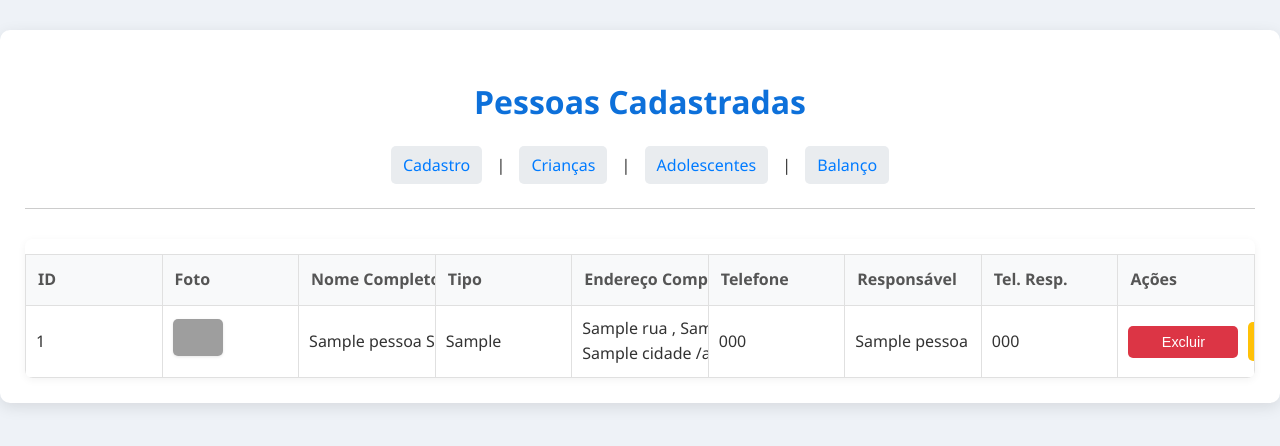
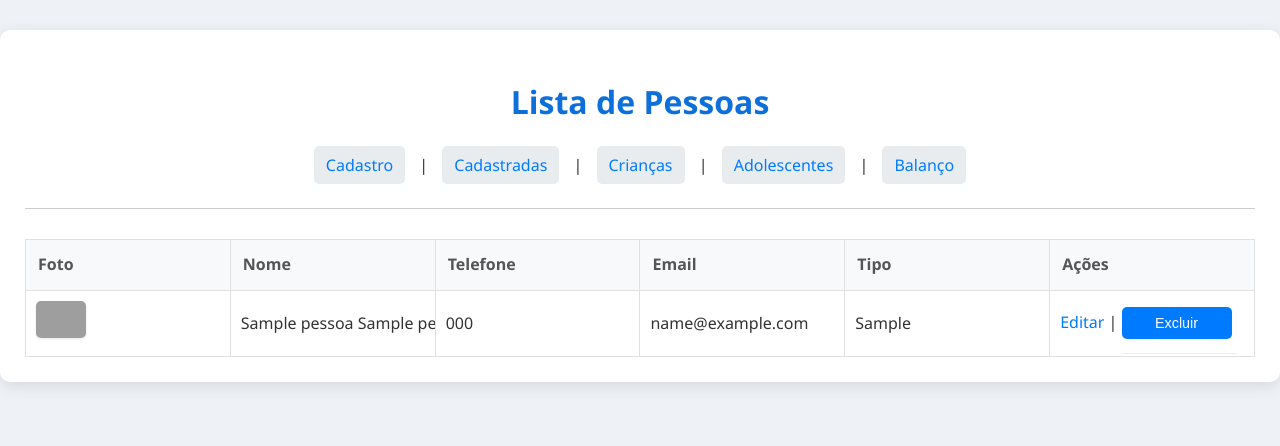
Before and after one commit to CleveOP/sqlite-tools-win-x64-3500100, a Flask app: template templates/lista_pessoas.html in a window 1280 px wide. Shown: the top 446 px of the page. Run offline with Flask 3, Linux system fonts and the light colour scheme; the template is opened without the code that fills it: most values are stand-ins (such as "Sample title", 1, 10 or a date in 2020); some libraries are stand-ins or nearby versions; grey boxes are pictures that could not be loaded.

Commit message:
imclui fotos no banco de dados

```diff
--- a/app.py
+++ b/app.py
@@ -1,18 +1,16 @@
-from flask import Flask, render_template, request, redirect, url_for, flash, jsonify
+from flask import Flask, render_template, request, redirect, url_for, flash, jsonify, send_file
 import psycopg2
 import os
 import secrets
 from datetime import datetime
+from io import BytesIO
 
 app = Flask(__name__)
 app.secret_key = os.environ.get('SECRET_KEY', secrets.token_hex(16))
 
 DATABASE_URL = os.environ.get('DATABASE_URL')
 
-# Configuração para upload de fotos
-UPLOAD_FOLDER = 'static/fotos_pessoas'
 ALLOWED_EXTENSIONS = {'png', 'jpg', 'jpeg', 'gif'}
-app.config['UPLOAD_FOLDER'] = UPLOAD_FOLDER
 
 def allowed_file(filename):
     return '.' in filename and \
@@ -34,7 +32,7 @@ def create_table():
             email TEXT,
             endereco TEXT,
             data_nascimento TEXT,
-            foto_path TEXT,
+            foto BYTEA,  -- campo para imagem binária
             sobrenome TEXT,
             tipo_cadastro TEXT,
             rua TEXT,
@@ -86,18 +84,11 @@ def cadastro():
         nome_responsavel = request.form.get('nome_responsavel')
         telefone_responsavel = request.form.get('telefone_responsavel')
 
-        foto_path_for_db = None
+        foto_bytes = None
         if 'foto' in request.files and request.files['foto'].filename != '':
             foto = request.files['foto']
             if foto and allowed_file(foto.filename):
-                upload_dir_fs = os.path.join(app.root_path, app.config['UPLOAD_FOLDER'])
-                os.makedirs(upload_dir_fs, exist_ok=True)
-
-                filename_unique = secrets.token_hex(8) + os.path.splitext(foto.filename)[1]
-                full_file_path_fs = os.path.join(upload_dir_fs, filename_unique)
-                foto.save(full_file_path_fs)
-
-                foto_path_for_db = os.path.join('fotos_pessoas', filename_unique).replace('\\', '/')
+                foto_bytes = foto.read()
             else:
                 flash('Tipo de arquivo de foto não permitido!', 'error')
 
@@ -109,12 +100,12 @@ def cadastro():
                 with conn.cursor() as cursor:
                     cursor.execute('''
                         INSERT INTO pessoas (
-                            nome, telefone, email, endereco, data_nascimento, foto_path,
+                            nome, telefone, email, endereco, data_nascimento, foto,
                             sobrenome, tipo_cadastro, rua, numero, bairro, cidade, estado, cep,
                             nome_responsavel, telefone_responsavel
                         ) VALUES (%s, %s, %s, %s, %s, %s, %s, %s, %s, %s, %s, %s, %s, %s, %s, %s)
                     ''', (
-                        nome, telefone, email, endereco, data_nascimento, foto_path_for_db,
+                        nome, telefone, email, endereco, data_nascimento, foto_bytes,
                         sobrenome, tipo_cadastro, rua, numero, bairro, cidade, estado, cep,
                         nome_responsavel, telefone_responsavel
                     ))
@@ -139,6 +130,18 @@ def lista_pessoas():
         pessoas = [dict(zip(colnames, row)) for row in pessoas]
     conn.close()
     return render_template('lista_pessoas.html', pessoas=pessoas)
+
+@app.route('/imagem_pessoa/<int:pessoa_id>')
+def imagem_pessoa(pessoa_id):
+    conn = get_db_connection()
+    with conn.cursor() as cursor:
+        cursor.execute('SELECT foto FROM pessoas WHERE id = %s', (pessoa_id,))
+        row = cursor.fetchone()
+    conn.close()
+    if row and row[0]:
+        return send_file(BytesIO(row[0]), mimetype='image/png')
+    else:
+        return redirect(url_for('static', filename='img/sem_foto.png'))
 
 @app.route('/editar_pessoa/<int:pessoa_id>', methods=('GET', 'POST'))
 def editar_pessoa(pessoa_id):
@@ -172,30 +175,15 @@ def editar_pessoa(pessoa_id):
         nome_responsavel = request.form.get('nome_responsavel')
         telefone_responsavel = request.form.get('telefone_responsavel')
 
-        foto_path_for_db = pessoa['foto_path']
+        foto_bytes = pessoa['foto']
 
-        if request.form.get('remover_foto') == 'true' and foto_path_for_db:
-            full_file_path_fs = os.path.join(app.root_path, 'static', foto_path_for_db)
-            if os.path.exists(full_file_path_fs):
-                os.remove(full_file_path_fs)
-            foto_path_for_db = None
+        if request.form.get('remover_foto') == 'true':
+            foto_bytes = None
 
         if 'foto' in request.files and request.files['foto'].filename != '':
             nova_foto = request.files['foto']
             if nova_foto and allowed_file(nova_foto.filename):
-                upload_dir_fs = os.path.join(app.root_path, app.config['UPLOAD_FOLDER'])
-                os.makedirs(upload_dir_fs, exist_ok=True)
-
-                if foto_path_for_db and request.form.get('remover_foto') != 'true':
-                    full_file_path_fs_old = os.path.join(app.root_path, 'static', foto_path_for_db)
-                    if os.path.exists(full_file_path_fs_old):
-                        os.remove(full_file_path_fs_old)
-
-                filename_unique = secrets.token_hex(8) + os.path.splitext(nova_foto.filename)[1]
-                full_file_path_fs = os.path.join(upload_dir_fs, filename_unique)
-                nova_foto.save(full_file_path_fs)
-
-                foto_path_for_db = os.path.join('fotos_pessoas', filename_unique).replace('\\', '/')
+                foto_bytes = nova_foto.read()
             else:
                 flash('Tipo de arquivo de foto não permitido!', 'error')
 
@@ -206,12 +194,12 @@ def editar_pessoa(pessoa_id):
                 with conn.cursor() as cursor:
                     cursor.execute('''
                         UPDATE pessoas SET
-                            nome = %s, telefone = %s, email = %s, endereco = %s, data_nascimento = %s, foto_path = %s,
+                            nome = %s, telefone = %s, email = %s, endereco = %s, data_nascimento = %s, foto = %s,
                             sobrenome = %s, tipo_cadastro = %s, rua = %s, numero = %s, bairro = %s, cidade = %s, estado = %s, cep = %s,
                             nome_responsavel = %s, telefone_responsavel = %s
                         WHERE id = %s
                     ''', (
-                        nome, telefone, email, endereco, data_nascimento, foto_path_for_db,
+                        nome, telefone, email, endereco, data_nascimento, foto_bytes,
                         sobrenome, tipo_cadastro, rua, numero, bairro, cidade, estado, cep,
                         nome_responsavel, telefone_responsavel,
                         pessoa_id
@@ -233,18 +221,8 @@ def excluir_pessoa(pessoa_id):
     conn = get_db_connection()
     try:
         with conn.cursor() as cursor:
-            cursor.execute('SELECT foto_path FROM pessoas WHERE id = %s', (pessoa_id,))
-            pessoa_para_excluir = cursor.fetchone()
-            foto_path = pessoa_para_excluir[0] if pessoa_para_excluir else None
-
             cursor.execute('DELETE FROM pessoas WHERE id = %s', (pessoa_id,))
             conn.commit()
-
-            if foto_path:
-                caminho_completo_foto_fs = os.path.join(app.root_path, 'static', foto_path)
-                if os.path.exists(caminho_completo_foto_fs):
-                    os.remove(caminho_completo_foto_fs)
-
         flash('Pessoa excluída com sucesso!', 'success')
     except Exception as e:
         flash(f'Erro ao excluir pessoa: {e}', 'error')
--- a/templates/lista_pessoas.html
+++ b/templates/lista_pessoas.html
@@ -1,22 +1,22 @@
+<!-- filepath: c:\Users\cleve\OneDrive\Área de Trabalho\sqlite-tools-win-x64-3500100\templates\lista_pessoas.html -->
 <!DOCTYPE html>
 <html lang="pt-br">
 <head>
     <meta charset="UTF-8">
-    <meta name="viewport" content="width=device-width, initial-scale=1.0">
-    <title>Lista de Pessoas - ONG</title>
+    <title>Lista de Pessoas</title>
     <link rel="stylesheet" href="{{ url_for('static', filename='css/style.css') }}">
 </head>
 <body>
     <div class="container">
-        <h1> Pessoas Cadastradas</h1>
+        <h1>Lista de Pessoas</h1>
         <nav class="main-nav">
             <a href="{{ url_for('cadastro') }}">Cadastro</a> |
+            <a href="{{ url_for('lista_pessoas') }}">Cadastradas</a> |
             <a href="{{ url_for('lista_chamada_criancas') }}">Crianças</a> |
             <a href="{{ url_for('lista_chamada_adolescentes') }}">Adolescentes</a> |
             <a href="{{ url_for('balanco_chamadas') }}">Balanço</a>
         </nav>
         <hr>
-
         {% with messages = get_flashed_messages(with_categories=true) %}
             {% if messages %}
                 <ul class="flashes">
@@ -27,123 +27,41 @@
             {% endif %}
         {% endwith %}
 
-        {% if pessoas %}
-        <div class="table-responsive-wrapper">
         <table>
             <thead>
                 <tr>
-                        <th>ID</th>
                     <th>Foto</th>
-                        <th>Nome Completo</th>
+                    <th>Nome</th>
+                    <th>Telefone</th>
+                    <th>Email</th>
                     <th>Tipo</th>
-                        <th>Endereço Completo</th>
-                        <th>Telefone</th>
-                        <th>Responsável</th>
-                        <th>Tel. Resp.</th>
                     <th>Ações</th>
                 </tr>
             </thead>
             <tbody>
                 {% for pessoa in pessoas %}
                 <tr>
-                        <td>{{ pessoa.id }}</td>
                     <td>
-                            {% if pessoa.foto_path %} {# CORREÇÃO: Usando pessoa.foto_path #}
-                                <img src="{{ url_for('static', filename=pessoa.foto_path) }}" alt="Foto de {{ pessoa.nome }}" width="50"> {# O Flask esperará o caminho relativo desde 'static', ex: 'fotos_pessoas/minhafoto.jpg' #}
+                        {% if pessoa.foto %}
+                            <img src="{{ url_for('imagem_pessoa', pessoa_id=pessoa.id) }}" alt="Foto de {{ pessoa.nome }}" width="50">
                         {% else %}
-                                <img src="{{ url_for('static', filename='images/placeholder-profile.png') }}" alt="Sem foto" width="50"> {# Adicionado placeholder #}
+                            <img src="{{ url_for('static', filename='images/placeholder-profile.png') }}" alt="Sem foto" width="50">
                         {% endif %}
                     </td>
                     <td>{{ pessoa.nome }} {{ pessoa.sobrenome if pessoa.sobrenome else '' }}</td>
-                        <td>{{ pessoa.tipo_cadastro if pessoa.tipo_cadastro else 'N/A' }}</td>
+                    <td>{{ pessoa.telefone }}</td>
+                    <td>{{ pessoa.email }}</td>
+                    <td>{{ pessoa.tipo_cadastro }}</td>
                     <td>
-                            {% if pessoa.rua %}{{ pessoa.rua }}{% endif %}
-                            {% if pessoa.numero %}, {{ pessoa.numero }}{% endif %}
-                            {% if pessoa.bairro %} - {{ pessoa.bairro }}{% endif %}<br>
-                            {% if pessoa.cidade %}{{ pessoa.cidade }}{% endif %}
-                            {% if pessoa.estado %}/{{ pessoa.estado }}{% endif %}
-                            {% if pessoa.cep %} - {{ pessoa.cep }}{% endif %}
-                        </td>
-                        <td>{{ pessoa.telefone if pessoa.telefone else 'N/A' }}</td>
-                        <td>{{ pessoa.nome_responsavel if pessoa.nome_responsavel else 'N/A' }}</td>
-                        <td>{{ pessoa.telefone_responsavel if pessoa.telefone_responsavel else 'N/A' }}</td>
-                        <td>
-                            <!-- Botão de Excluir que abre o modal personalizado -->
-                            <button type="button" class="delete-button"
-                                data-pessoa-id="{{ pessoa.id }}"
-                                data-pessoa-nome="{{ pessoa.nome }}">Excluir</button>
-                            <a href="{{ url_for('editar_pessoa', pessoa_id=pessoa.id) }}" class="button edit-button">Editar</a>
+                        <a href="{{ url_for('editar_pessoa', pessoa_id=pessoa.id) }}">Editar</a> |
+                        <form action="{{ url_for('excluir_pessoa', pessoa_id=pessoa.id) }}" method="post" style="display:inline;" onsubmit="return confirm('Tem certeza que deseja excluir esta pessoa?');">
+                            <button type="submit">Excluir</button>
+                        </form>
                     </td>
                 </tr>
                 {% endfor %}
             </tbody>
         </table>
     </div>
-        {% else %}
-        <p>Nenhuma pessoa cadastrada ainda. <a href="{{ url_for('cadastro') }}">Cadastre a primeira!</a></p>
-        {% endif %}
-    </div>
-
-    {# --- INÍCIO DO BLOCO DE ELEMENTOS DO MODAL --- #}
-    {% block modal_elements %}
-    <!-- Modal de Confirmação de Exclusão -->
-    <div id="confirmationModal" class="modal">
-        <div class="modal-content">
-            <span class="close-button">&times;</span>
-            <h2>Confirmar Exclusão</h2>
-            <p id="modalMessage"></p>
-            <div class="modal-buttons">
-                <button id="confirmDeleteBtn" class="delete-confirm-button">Confirmar</button>
-                <button id="cancelDeleteBtn" class="cancel-button">Cancelar</button>
-            </div>
-        </div>
-    </div>
-
-    <script>
-        document.addEventListener('DOMContentLoaded', function() {
-            const modal = document.getElementById('confirmationModal');
-            const closeButton = document.querySelector('.close-button');
-            const confirmDeleteBtn = document.getElementById('confirmDeleteBtn');
-            const cancelDeleteBtn = document.getElementById('cancelDeleteBtn');
-            const modalMessage = document.getElementById('modalMessage');
-            let pessoaIdToDelete = null;
-            let pessoaNomeToDelete = null;
-
-            document.querySelectorAll('.delete-button').forEach(button => {
-                button.addEventListener('click', function() {
-                    pessoaIdToDelete = this.dataset.pessoaId;
-                    pessoaNomeToDelete = this.dataset.pessoaNome;
-                    modalMessage.textContent = `Tem certeza que deseja excluir ${pessoaNomeToDelete}? Isso removerá todas as chamadas associadas também.`;
-                    modal.style.display = 'block';
-                });
-            });
-
-            closeButton.addEventListener('click', function() {
-                modal.style.display = 'none';
-            });
-
-            cancelDeleteBtn.addEventListener('click', function() {
-                modal.style.display = 'none';
-            });
-
-            confirmDeleteBtn.addEventListener('click', function() {
-                if (pessoaIdToDelete) {
-                    const form = document.createElement('form');
-                    form.method = 'POST';
-                    form.action = `{{ url_for('excluir_pessoa', pessoa_id=0) }}`.replace('0', pessoaIdToDelete);
-                    document.body.appendChild(form);
-                    form.submit();
-                }
-            });
-
-            window.addEventListener('click', function(event) {
-                if (event.target == modal) {
-                    modal.style.display = 'none';
-                }
-            });
-        });
-    </script>
-    {% endblock modal_elements %}
-    {# --- FIM DO BLOCO DE ELEMENTOS DO MODAL --- #}
 </body>
 </html>
```
Also changed, not shown: templates/cadastro.html (+31 -36 lines), static/js/script.js (deleted). Lines whose indentation alone changed are shown as unchanged.
